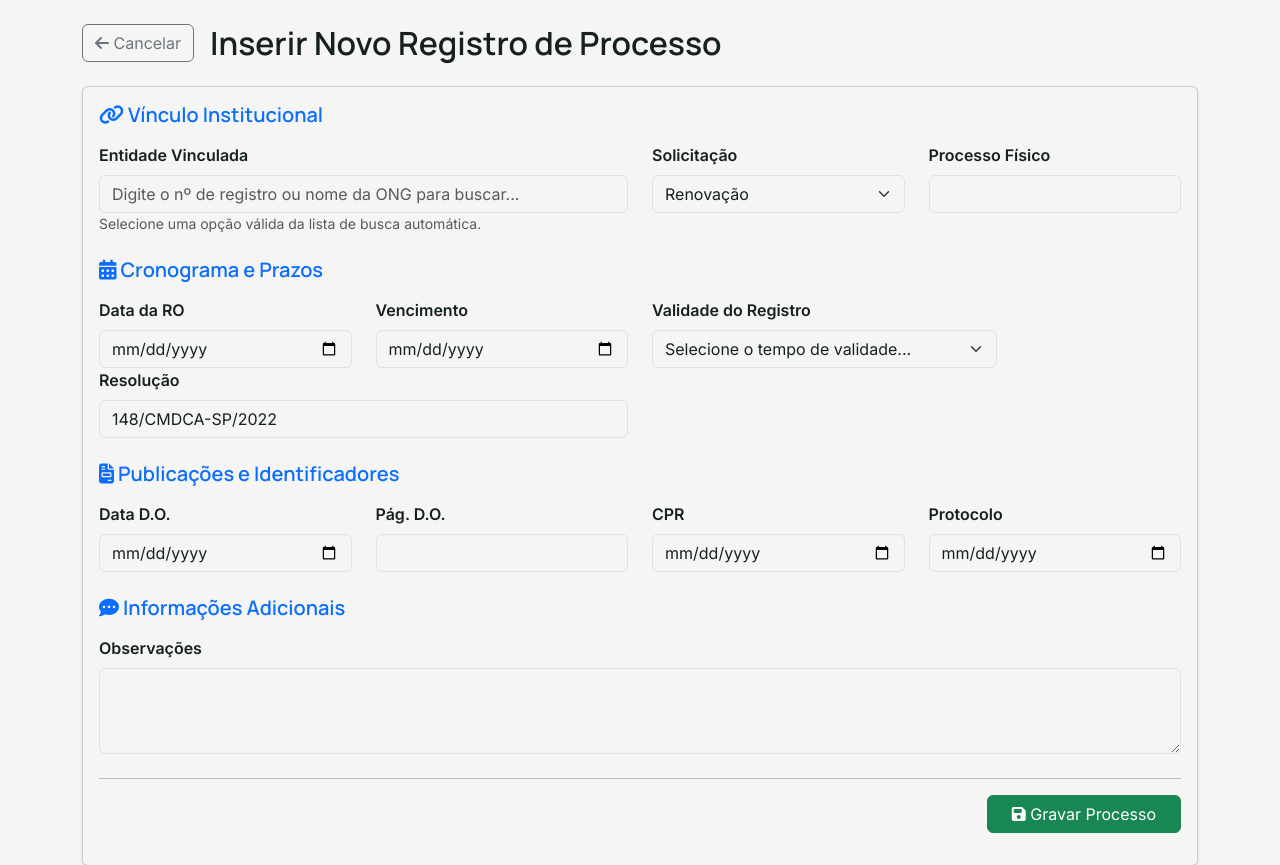
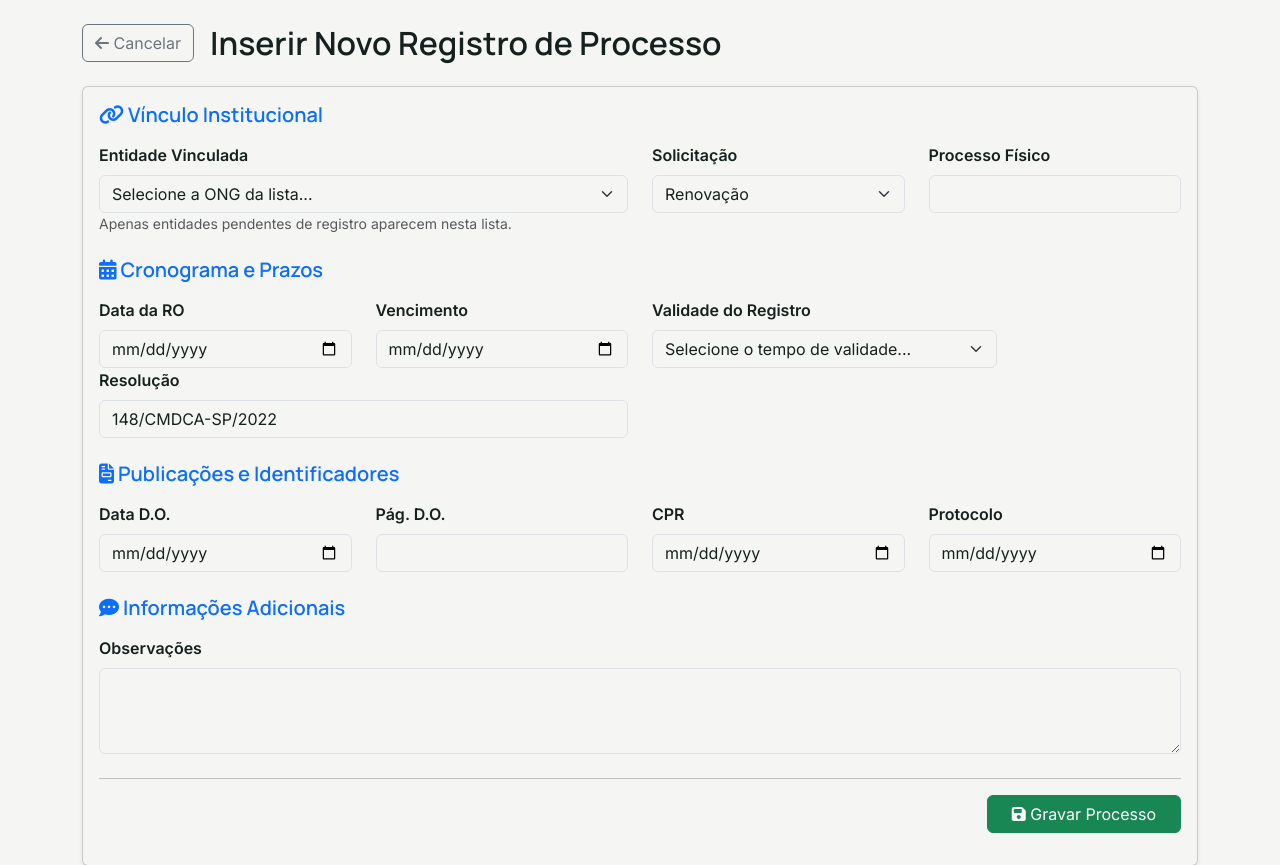
Before and after one commit to VictorMartins1585/DataBase-Entity-Registered-Programs, a Flask app: page /registro/novo in a window 1280 px wide. Shown: the part 101-966 px from the top of the page. Run offline with Flask 3, Linux system fonts and the light colour scheme; data that the repository does not hold is empty.

Commit message:
Pequenas correções

```diff
--- a/app.py
+++ b/app.py
@@ -168,8 +168,6 @@ def listar_entidades():
 
     return render_template('entidades.html', entidades=paginacao, busca=termo_busca)
 
-
-
 @app.route('/entidade/<path:id_registro>')
 def detalhe_entidade(id_registro):
     ong = Entidade.query.get(id_registro)
@@ -177,7 +175,10 @@ def detalhe_entidade(id_registro):
     if not ong:
         return redirect(url_for('listar_entidades'))
 
-    return render_template('detalhe_entidade.html', ong=ong)
+    registro_vinculado = Registro.query.filter_by(registro_reg=ong.registro).first()
+    tem_registro = True if registro_vinculado else False
+
+    return render_template('detalhe_entidade.html', ong=ong, tem_registro=tem_registro)
 
 @app.route('/entidade/<path:id_registro>/editar', methods=['GET', 'POST'])
 def editar_entidade(id_registro):
@@ -391,13 +392,13 @@ def novo_registro_geral():
         entidade_valida = Entidade.query.filter_by(registro=registro_digitado).first()
 
         if not entidade_valida:
-            entidades = Entidade.query.all()
+            entidades = entidades_sem_registro()
             return render_template('novo_registro.html', entidades=entidades, erro="Erro: O número de registro digitado não pertence a nenhuma entidade cadastrada!")
 
         registro_existente = Registro.query.filter_by(registro_reg=registro_digitado).first()
 
         if registro_existente:
-            entidades = Entidade.query.all()
+            entidades = entidades_sem_registro()
             return render_template('novo_registro.html', entidades=entidades, erro=f"Erro: Já existe um Registro cadastrado para a entidade {registro_digitado}!")
 
         todos_registros = Registro.query.all()
@@ -439,8 +440,10 @@ def novo_registro_geral():
         db.session.commit()
         return redirect('/registros')
 
-    entidades = Entidade.query.all()
-    return render_template('novo_registro.html', entidades=entidades)
+    entidades = entidades_sem_registro()
+    registro_url = request.args.get('registro_reg', '')
+
+    return render_template('novo_registro.html', entidades=entidades, registro_preenchido=registro_url)
 
 @app.route('/registro/<int:id>')
 def detalhe_registro(id):
--- a/templates/novo_registro.html
+++ b/templates/novo_registro.html
@@ -22,14 +22,18 @@
             <div class="row mb-4">
                 <div class="col-md-6">
                     <label class="form-label fw-bold">Entidade Vinculada</label>
-                    <input type="text" name="registro_reg" list="entidades-list" class="form-control" placeholder="Digite o nº de registro ou nome da ONG para buscar..." required autocomplete="on">
+                    <select name="registro_reg" class="form-select" required>
+                        <option value="" disabled {% if not registro_preenchido %}selected{% endif %}>
+                            Selecione a ONG da lista...
+                        </option>
 
-                    <datalist id="entidades-list">
                         {% for e in entidades %}
-                        <option value="{{ e.registro }}">{{ e.sigla }} - {{ e.nome_ong }}</option>
+                        <option value="{{ e.registro }}" {% if e.registro == registro_preenchido %}selected{% endif %}>
+                            {{ e.registro }} - {{ e.sigla }} ({{ e.nome_ong }})
+                        </option>
                         {% endfor %}
-                    </datalist>
-                    <small class="text-muted">Selecione uma opção válida da lista de busca automática.</small>
+                    </select>
+                    <small class="text-muted">Apenas entidades pendentes de registro aparecem nesta lista.</small>
 
                 </div>
                 <div class="col-md-3">
```
